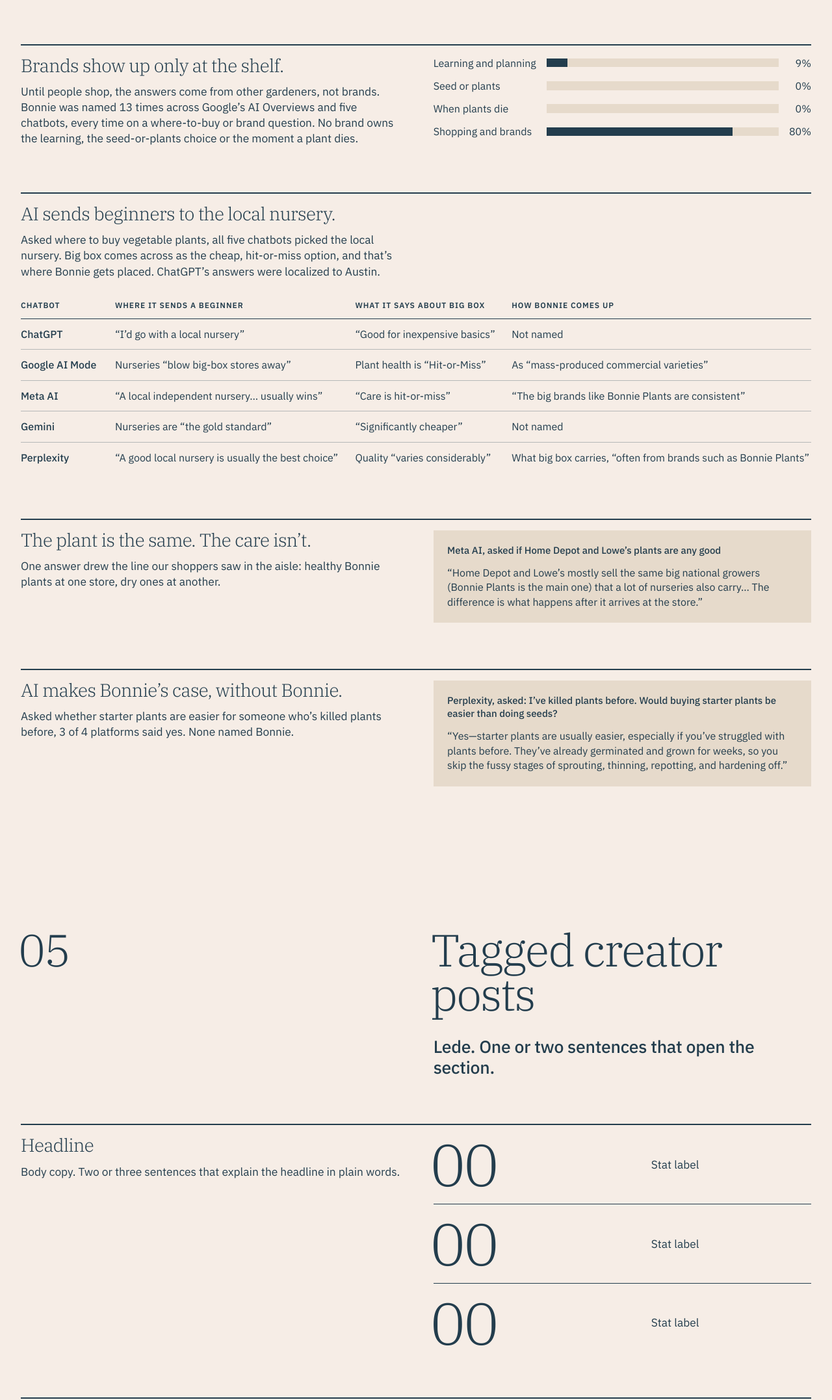
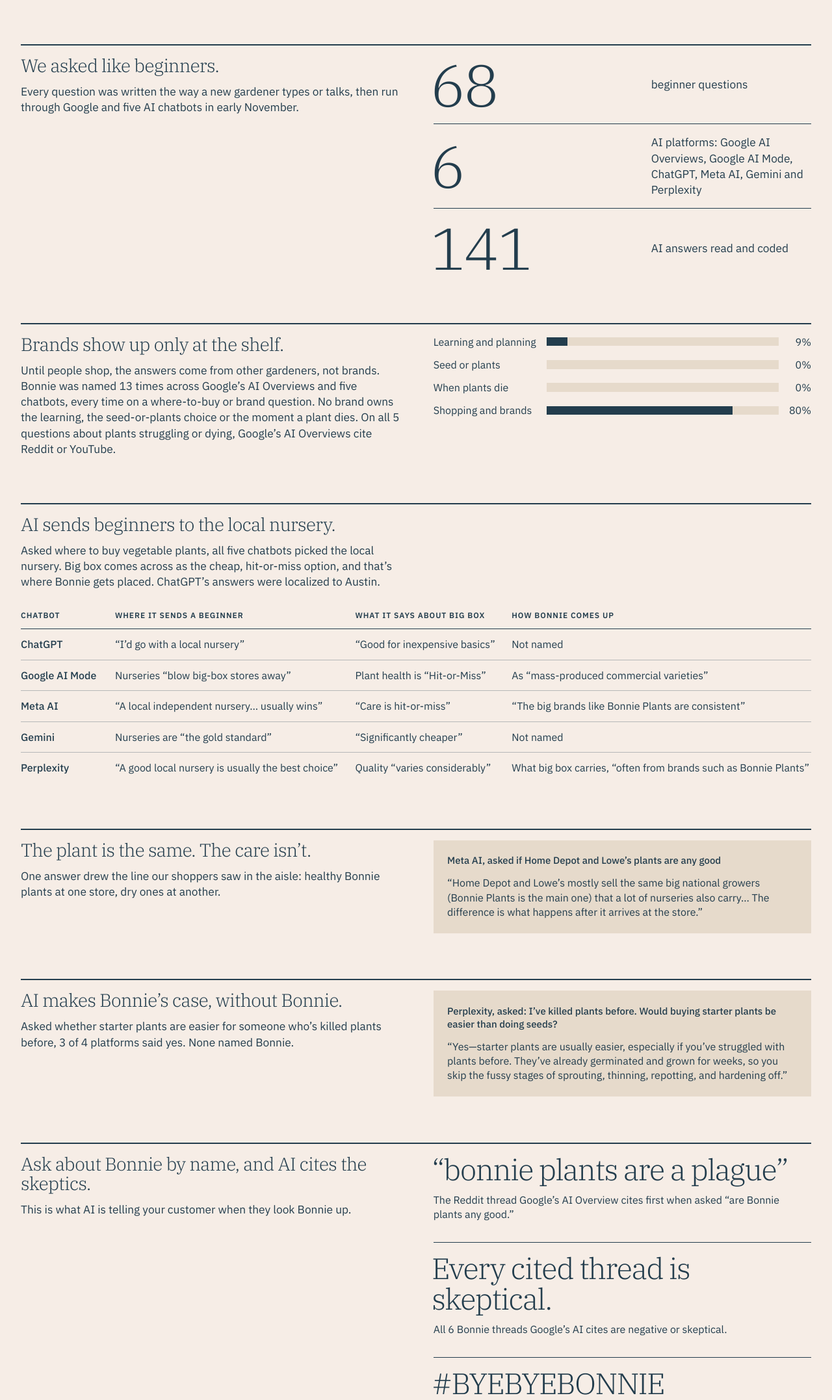
Before and after one commit to Parallelpath-dev/bonnie-refresh, a plain HTML site: page research/index.html in a window 1280 px wide. Shown: the part 8802-10956 px from the top of the page at 65% size. Drawn offline with Linux system fonts and the light colour scheme.

Commit message:
Research page: search and AI scope stats and branded findings

```diff
--- a/research/index.html
+++ b/research/index.html
@@ -304,11 +304,26 @@
         <p class="lead lede">We asked Google and five AI tools 68 questions beginners actually ask, from “where do I even start” to “why do my plants keep dying,” and recorded everything that came back: the answers, the sources they lean on and the brands they name.</p>
       </div>
     </header>
+    <!-- Stat row -->
+    <div class="part">
+      <div class="part-side">
+        <h3 class="display-6">We asked like beginners.</h3>
+        <p class="body">Every question was written the way a new gardener types or talks, then run through Google and five AI chatbots in early November.</p>
+      </div>
+      <div class="part-main">
+        <div class="stats">
+          <div class="stat"><p class="display-3 stat-num">68</p><p class="body">beginner questions</p></div>
+          <div class="stat"><p class="display-3 stat-num">6</p><p class="body">AI platforms: Google AI Overviews, Google AI Mode, ChatGPT, Meta AI, Gemini and Perplexity</p></div>
+          <div class="stat"><p class="display-3 stat-num">141</p><p class="body">AI answers read and coded</p></div>
+        </div>
+      </div>
+    </div>
+
     <!-- Bars: any plant or seed brand named in Google's AI Overviews, by journey stage -->
     <div class="part">
       <div class="part-side">
         <h3 class="display-6">Brands show up only at the shelf.</h3>
-        <p class="body">Until people shop, the answers come from other gardeners, not brands. Bonnie was named 13 times across Google’s AI Overviews and five chatbots, every time on a where-to-buy or brand question. No brand owns the learning, the seed-or-plants choice or the moment a plant dies.</p>
+        <p class="body">Until people shop, the answers come from other gardeners, not brands. Bonnie was named 13 times across Google’s AI Overviews and five chatbots, every time on a where-to-buy or brand question. No brand owns the learning, the seed-or-plants choice or the moment a plant dies. On all 5 questions about plants struggling or dying, Google’s AI Overviews cite Reddit or YouTube.</p>
       </div>
       <div class="part-main">
         <div class="bars">
@@ -368,6 +383,21 @@
         <div class="panel">
           <p class="small-heading">Perplexity, asked: I’ve killed plants before. Would buying starter plants be easier than doing seeds?</p>
           <p class="body-small">“Yes—starter plants are usually easier, especially if you’ve struggled with plants before. They’ve already germinated and grown for weeks, so you skip the fussy stages of sprouting, thinning, repotting, and hardening off.”</p>
+        </div>
+      </div>
+    </div>
+
+    <!-- Rows, a title and a line -->
+    <div class="part">
+      <div class="part-side">
+        <h3 class="display-6">Ask about Bonnie by name, and AI cites the skeptics.</h3>
+        <p class="body">This is what AI is telling your customer when they look Bonnie up.</p>
+      </div>
+      <div class="part-main">
+        <div class="rows">
+          <div class="row"><h4 class="display-5">“bonnie plants are a plague”</h4><p class="body-small">The Reddit thread Google’s AI Overview cites first when asked “are Bonnie plants any good.”</p></div>
+          <div class="row"><h4 class="display-5">Every cited thread is skeptical.</h4><p class="body-small">All 6 Bonnie threads Google’s AI cites are negative or skeptical.</p></div>
+          <div class="row"><h4 class="display-5">#BYEBYEBONNIE</h4><p class="body-small">MIgardener’s post, with 12,759 reactions and 1,410 shares, is a source Google AI Mode cites when asked if one brand of vegetable plants is better than the others.</p></div>
         </div>
       </div>
     </div>
```
